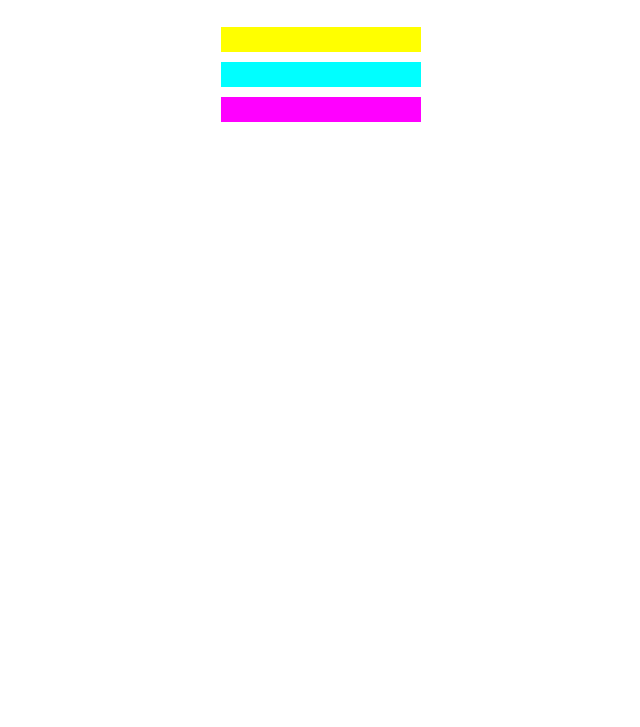
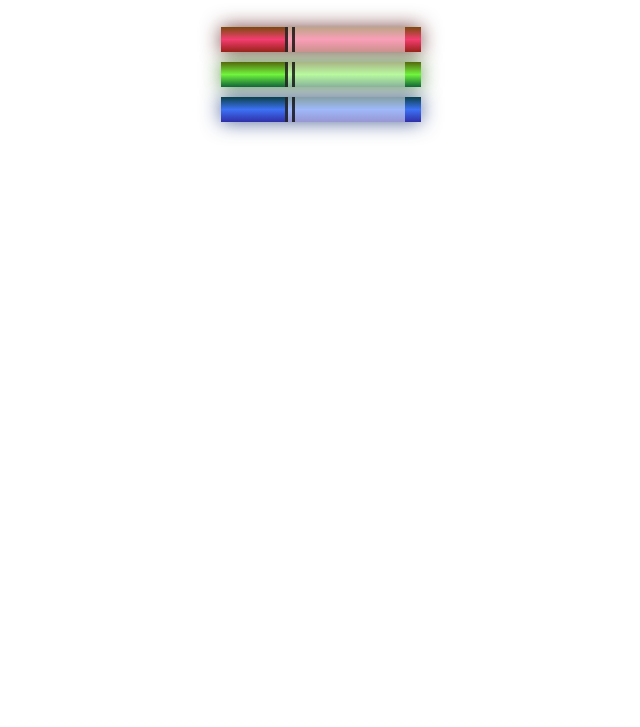
Before and after one commit to markravarra/CSS-Colored-Markers, a plain HTML site: page index.html in a window 1280 px wide. Shown: the part 73-800 px from the top of the page, without its empty margins (319-959 px from the left). Drawn offline with Linux system fonts and the light colour scheme.

Commit message:
Finished Colored Markers

```diff
--- a/index.html
+++ b/index.html
@@ -1,18 +1,26 @@
 <!DOCTYPE html>
 <html lang="en">
   <head>
-  <meta charset="UTF-8">
-  <meta http-equiv="X-UA-Compatible" content="IE=edge">
+    <meta charset="utf-8">
     <meta name="viewport" content="width=device-width, initial-scale=1.0">
+    <title>Colored Markers</title>
     <link rel="stylesheet" href="styles.css">
-  <title>Colored Markers</title>
   </head>
   <body>
     <h1>CSS Color Markers</h1>
     <div class="container">
-    <div class="marker one"></div>
-    <div class="marker two"></div>
-    <div class="marker three"></div>
+      <div class="marker red">
+        <div class="cap"></div>
+        <div class="sleeve"></div>
+      </div>
+      <div class="marker green">
+        <div class="cap"></div>
+        <div class="sleeve"></div>
+      </div>
+      <div class="marker blue">
+        <div class="cap"></div>
+        <div class="sleeve"></div>
+      </div>
     </div>
   </body>
 </html>
--- a/styles.css
+++ b/styles.css
@@ -13,14 +13,33 @@ h1 {
   margin: 10px auto;
 }
 
-.one {
-  background-color: rgb(255, 255, 0);
+.cap {
+  width: 60px;
+  height: 25px;
 }
 
-.two {
-  background-color: rgb(0, 255, 255);
+.sleeve {
+  width: 110px;
+  height: 25px;
+  background-color: rgba(255, 255, 255, 0.5);
+  border-left: 10px double rgba(0, 0, 0, 0.75);
 }
 
-.three {
-  background-color: rgb(255, 0, 255);
+.cap, .sleeve {
+  display: inline-block;
 }
+
+.red {
+  background: linear-gradient(rgb(122, 74, 14), rgb(245, 62, 113), rgb(162, 27, 27));
+  box-shadow: 0 0 20px 0 rgba(83, 14, 14, 0.8);
+}
+
+.green {
+  background: linear-gradient(#55680D, #71F53E, #116C31);
+  box-shadow: 0 0 20px 0 #3B7E20CC;
+}
+
+.blue {
+  background: linear-gradient(hsl(186, 76%, 16%), hsl(223, 90%, 60%), hsl(240, 56%, 42%));
+  box-shadow: 0 0 20px 0 hsla(223, 59%, 31%, 0.8);
+}
```
Lines whose indentation alone changed are shown as unchanged.
